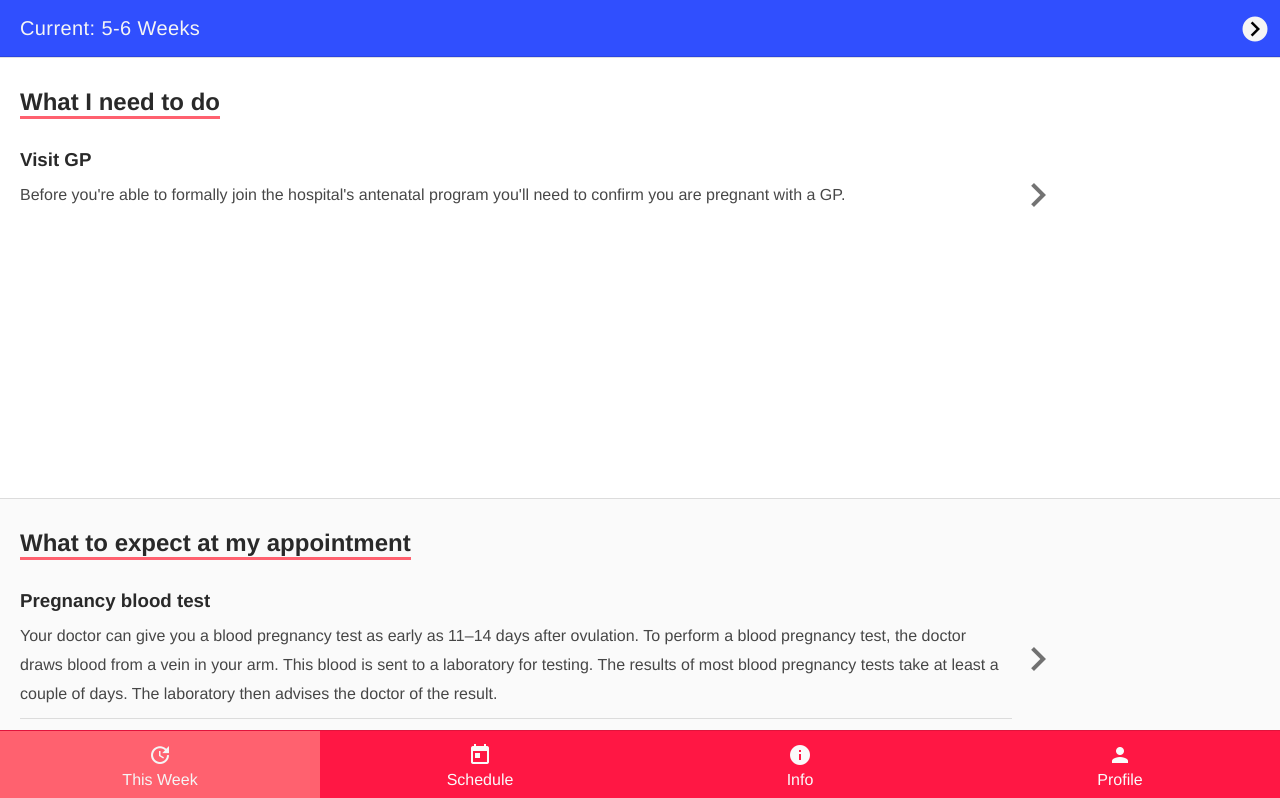
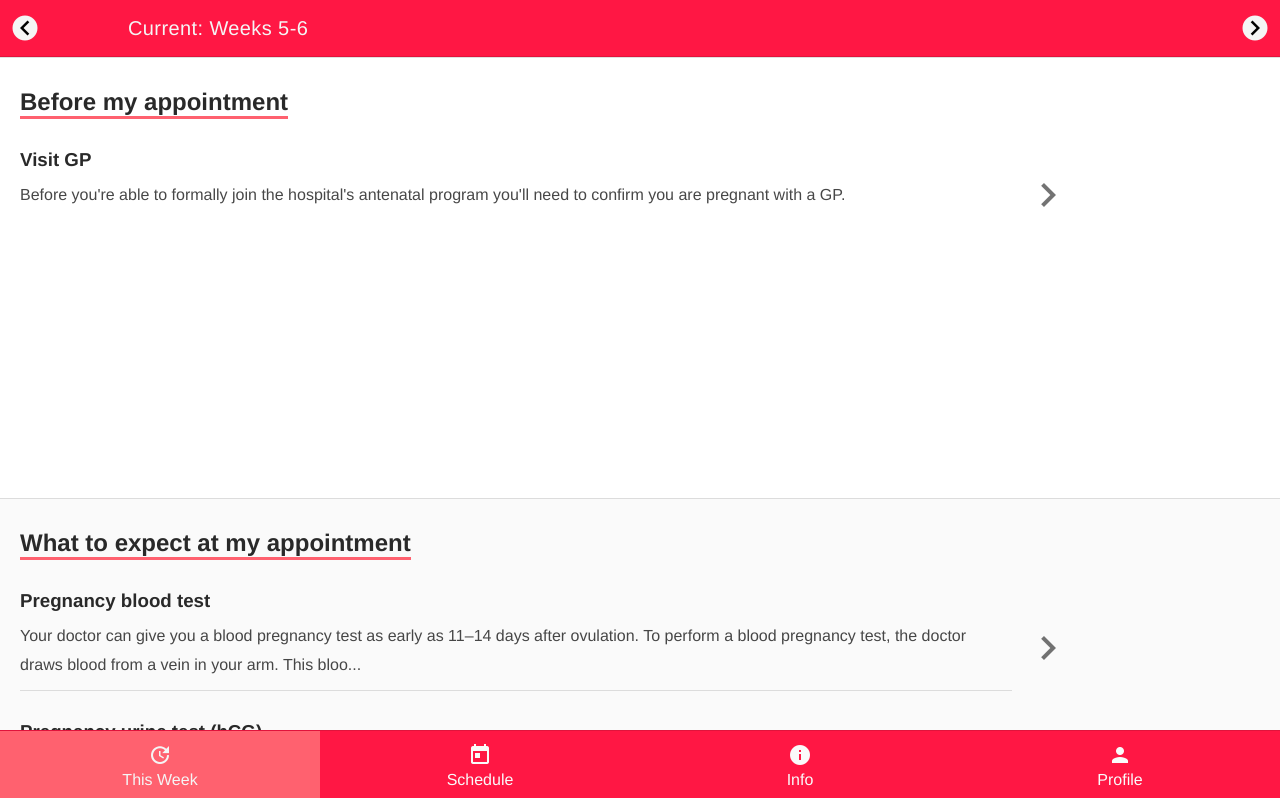
Before and after one commit to DarkPurple141/pregnant-now-what-prototype, a Vue app: page / in a window 1280 px wide. Shown: the top 798 px of the page. Built offline with nearby package versions, Linux system fonts and the light colour scheme.

Commit message:
first prototype

```diff
--- a/src/assets/colors.less
+++ b/src/assets/colors.less
@@ -7,8 +7,8 @@
 /* accent colors */
 @primary-color: #ff1744;
 @primary-color-light: #ff616f;
-@secondary-color-light: #304ffe;
-@secondary-color: #0026ca;
+@secondary-color-light: #80affe;
+@secondary-color: #608ffe;
 
 /* transparent */
 @grey-light: #FAFAFA;
--- a/src/assets/transitions.less
+++ b/src/assets/transitions.less
@@ -1,7 +1,30 @@
 .component-fade-enter-active, .component-fade-leave-active {
-  transition: opacity .3s ease;
+  transition: opacity 0.3s ease;
 }
 .component-fade-enter, .component-fade-leave-to
 /* .component-fade-leave-active below version 2.1.8 */ {
   opacity: 0;
 }
+
+/* Enter and leave animations can use different */
+/* durations and timing functions.              */
+.slide-enter-active, .slide-leave-active {
+  transition: all 0.3s ease;
+}
+
+.slide-enter
+/* .slide-fade-leave-active below version 2.1.8 */ {
+  transform: translateX(500px);
+}
+
+.slide-enter {
+  transform: translateX(-100%);
+}
+
+.slide-enter-to, .slide-leave {
+  transform: translateX(0);
+}
+
+.slide-leave-to {
+   transform: translateX(100%);
+}
--- a/src/components/AppHeader.vue
+++ b/src/components/AppHeader.vue
@@ -1,5 +1,13 @@
 <template lang="html">
    <header>
+      <nav @click="prev()">
+         <div class="icon-container icon-bottom icon-left">
+            <i class="material-icons arrow">brightness_1</i>
+         </div>
+         <div class="icon-container icon-top icon-left">
+            <i class="material-icons arrow">chevron_left</i>
+         </div>
+      </nav>
       <div class="current">Current: {{ period }}</div>
       <nav @click="next()">
          <div class="icon-container icon-bottom">
@@ -16,7 +24,8 @@
 export default {
    props: {
       period: String,
-      next: Function
+      next: Function,
+      prev: Function
    }
 }
 </script>
@@ -26,20 +35,24 @@ export default {
 @import '../assets/icon.less';
 
 header {
-  position: relative;
   display: flex;
   flex-direction: row;
   align-items: center;
   justify-content: flex-start;
-  padding: 0px 20px;
   height: 56px;
-  background-color: @secondary-color-light;
+  background-color: @primary-color;
   color: @grey;
   border-bottom: 1px solid @border;
 }
 
+nav {
+   height: 100%;
+   position: relative;
+   width: 10%;
+}
+
 .icon-container {
-   top: 9px;
+   top: 8px;
    right: 10px;
 }
 
@@ -47,12 +60,16 @@ header {
    color: black;
 }
 
+.icon-left {
+   left: 10px;
+}
+
 .arrow {
    font-size: 1.5em;
 }
 
-header nav {
-   padding: 5px 0px;
+.current {
+   width: 80%;
 }
 
 header div {
@@ -63,8 +80,4 @@ header div {
   padding: 5px 0px;
 }
 
-.logo {
-   width: 50%;
-   background-color: @secondary-color-light;
-}
 </style>
--- a/src/components/Card.vue
+++ b/src/components/Card.vue
@@ -2,7 +2,7 @@
 <transition name="component-fade" mode="out-in">
    <section v-if="!toggle.state" :key="'Main'">
       <article class="card-article card">
-         <h2 class="card-article-header">What I need to do</h2>
+         <h2 class="card-article-header">Before my appointment</h2>
          <sub-card :toggle="toggleTarget" v-for="item in card.content.need.words" :key="item.header" :item="item"/>
       </article>
       <article class="card-article card">
@@ -10,7 +10,7 @@
          <sub-card :toggle="toggleTarget" v-for="item in card.content.medico.words" :key="item.header" :item="item"/>
       </article>
       <article class="card-article card">
-         <h2 class="card-article-header">Ahead of my next appointment</h2>
+         <h2 class="card-article-header">After my appointment</h2>
          <sub-card :toggle="toggleTarget" v-for="item in card.content.todo.words" :key="item.header" :item="item"/>
       </article>
    </section>
--- a/src/components/SubCard.vue
+++ b/src/components/SubCard.vue
@@ -2,7 +2,7 @@
    <section
       class="card-article-content card">
       <h3>{{ item.header }}</h3>
-      <p>{{ item.description }}</p>
+      <p>{{ ellipsise(item.description) }}</p>
       <div @click="toggle(item)" class="icon-container">
          <i class="material-icons icon">keyboard_arrow_right</i>
       </div>
@@ -10,10 +10,16 @@
 </template>
 
 <script>
+import { ellipsise } from '../helpers.js'
+
 export default {
    props: {
       item: Object,
       toggle: Function
+   },
+
+   methods: {
+      ellipsise
    }
 }
 </script>
@@ -30,7 +36,7 @@ h3 {
 }
 
 .icon-container {
-   right: -50px;
+   right: -60px;
    top: 40%;
 }
 
--- /dev/null
+++ b/src/helpers.js
@@ -0,0 +1,7 @@
+export function ellipsise(line) {
+   if (line.length > 180) {
+      return line.substr(0,180) + '...'
+   } else {
+      return line
+   }
+}
--- a/src/pages/Main.vue
+++ b/src/pages/Main.vue
@@ -1,13 +1,16 @@
 <template>
+
   <main class="main">
     <app-header
       :period="activeCard.period"
-      :next="nextCard"/>
-    <transition name="component-fade">
-       <card :card="activeCard" :key="active"/>
-    </transition>
+      :next="nextCard"
+      :prev="prevCard"/>
+      <transition name='component-fade' :key="active">
+         <card :card="activeCard" :key="active"/>
+      </transition>
     <!--  <div>HELLO</div>  -->
   </main>
+
 </template>
 
 <script>
@@ -27,7 +30,7 @@ export default {
       active: 0,
       cards: [
          {
-            period: "5-6 Weeks",
+            period: "Weeks 5-6",
             content: {
                need: {
                   words: [
@@ -68,7 +71,7 @@ export default {
             }
          },
          {
-            period: "6-9 Weeks",
+            period: "Weeks 6-9",
             content: {
                need: {
                   words: [
@@ -118,6 +121,12 @@ export default {
             return;
          }
          this.active = this.active + 1
+      },
+      prevCard() {
+         if (this.active <= 0) {
+            return;
+         }
+         this.active = this.active - 1
       }
   },
   computed: {
```
